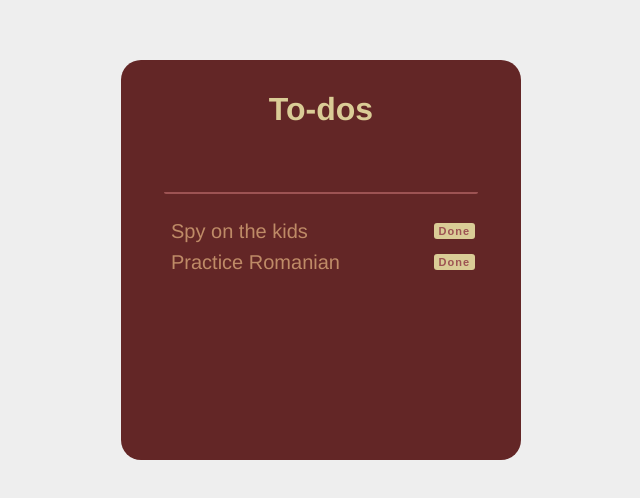
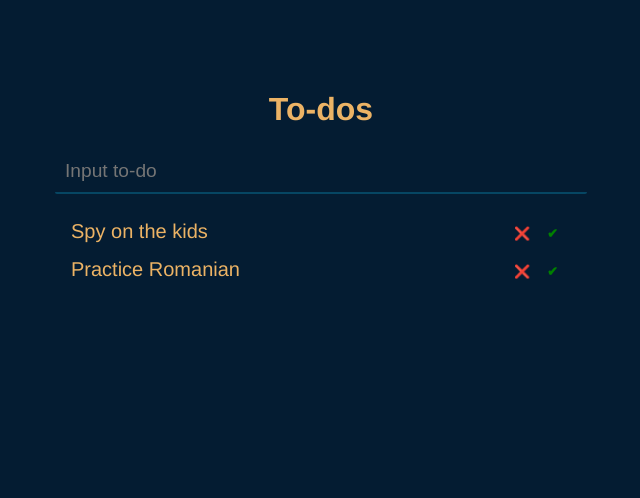
Before and after one commit to LucSil/to-do, a Vue app: page / in a window 1280 px wide. Shown: the top 498 px of the page, without its empty margins (319-959 px from the left). Built offline with nearby package versions, Linux system fonts and the light colour scheme.

Commit message:
added new component and updated styling

```diff
--- a/src/App.vue
+++ b/src/App.vue
@@ -23,20 +23,18 @@ export default {
   margin-top: 60px;
 }
 #app h1 {
-  color: #dacc96;
+  color: #ecb365;
 }
 .cont {
-  background: #632626;
-  max-width: 400px;
+  max-width: 600px;
   min-height: 400px;
   margin: 10px auto;
   padding: 10px;
-  border-radius: 20px;
   box-sizing: border-box;
 }
 body {
   margin: 0;
-  background: #eee;
+  background: #041c32;
   cursor: default;
 }
 </style>
--- a/src/components/Todo.vue
+++ b/src/components/Todo.vue
@@ -5,12 +5,16 @@
     id="todo"
     @keyup="send"
     v-model="todoName"
+    placeholder="Input to-do"
     required
   />
   <ul>
-    <li v-for="(todo, index) in todos" :key="index">
+    <li class="outer_li" v-for="(todo, index) in todos" :key="index">
       {{ todo.item }}
-      <button @click="deleteTodo(index)">Done</button>
+      <div class="buttons">
+        <button @click="deleteTodo(index)" class="red">❌</button>
+        <button class="green">✔</button>
+      </div>
     </li>
   </ul>
 </template>
@@ -52,10 +56,10 @@ export default {
 
 <style>
 input {
-  width: 80%;
+  width: 90%;
   border: none;
   background: none;
-  border-bottom: 2px solid #9d5353;
+  border-bottom: 2px solid #064663;
   color: #fff2f9;
   font-size: 1.2em;
   border-radius: 2px;
@@ -65,26 +69,32 @@ input {
 }
 
 ul {
-  width: 80%;
+  width: 85%;
 }
 
 li {
   display: flex;
   justify-content: space-between;
   align-items: center;
-  color: #bf8b67;
+  color: #ecb365;
+  margin-bottom: 15px;
   font-size: 15pt;
-  margin-bottom: 8px;
 }
+.buttons {
+  margin: 0;
+}
+
 button {
   cursor: pointer;
-  background: #dacc96;
+  background: none;
   border: none;
-  border-radius: 3px;
-  padding: 2px 5px;
-  color: #9d5353;
   font-weight: bold;
-  font-size: 11px;
-  letter-spacing: 1px;
+  font-size: 13px;
+}
+.red {
+  margin-right: 5px;
+}
+.green {
+  color: green;
 }
 </style>
```
Also changed, not shown: src/components/Complete.vue (added, +9 -0 lines).
